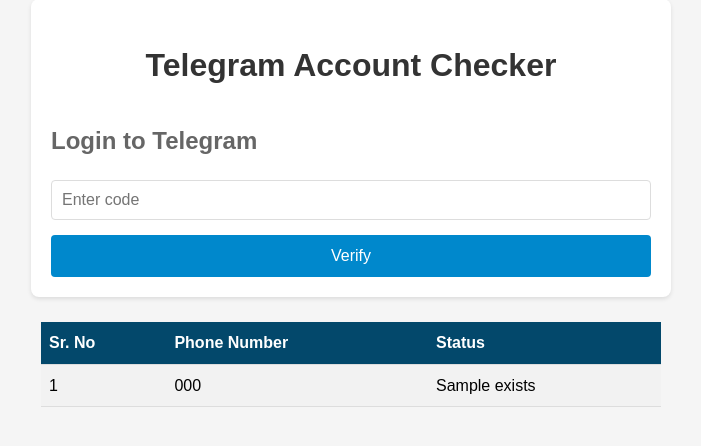
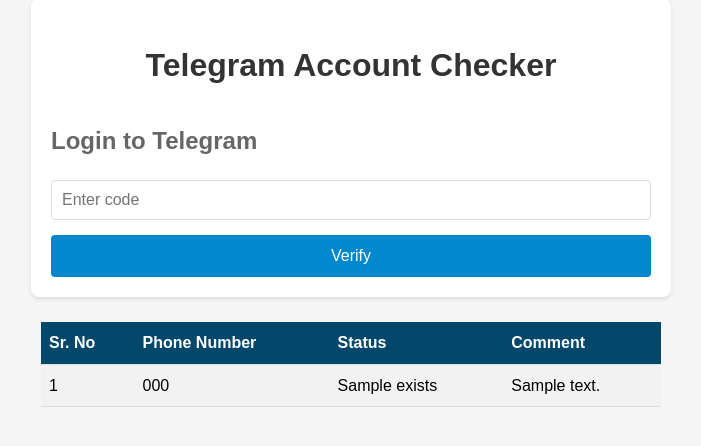
Before and after one commit to tabish-siraj/telegram-check-phone, a FastAPI app: template templates/index.html in a window 1280 px wide. Shown: the part 21-467 px from the top of the page, without its empty margins (289-990 px from the left). Run offline with FastAPI, Linux system fonts and the light colour scheme; the template is opened without the code that fills it: most values are stand-ins (such as "Sample title", 1, 10 or a date in 2020); parts of the project's set-up code (start-up, migrations or seed data) failed here and were passed over.

Commit message:
final fix

```diff
--- a/main.py
+++ b/main.py
@@ -126,20 +126,33 @@ async def check_account(request: Request, file: UploadFile = File(None)):
         logger.info(f"Importing {len(contacts)} contacts...")
 
         for i in range(0, len(contacts), 9):
+            batch =  contacts[i:i+9]
             await asyncio.sleep(1)
             try:
-                result = await client(ImportContactsRequest(contacts[i:i+9]))
+                result = await client(ImportContactsRequest(batch))
                 phones = [user.phone for user in result.users]
-                for contact in contacts[i:i+9]:
+                imported = [imports.client_id for imports in result.imported]
+                popular_invites = [pop.client_id for pop in result.popular_invites if pop.importers > 5]
+
+                for contact in batch:
                     if contact.phone.strip("+") in phones:
                         response.append({
                             "phone": contact.phone,
-                            "exists": True
+                            "exists": True,
+                            "comment": "Found"
+                        })
+                    elif contact.client_id not in imported and contact.client_id in popular_invites:
+
+                        response.append({
+                            "phone": contact.phone,
+                            "exists": False,
+                            "comment": "Not found or has privacy ON."
                         })
                     else:
                         response.append({
                             "phone": contact.phone,
-                            "exists": False
+                            "exists": False,
+                            "comment": "Not found"
                         })
                 # await client(DeleteContactsRequest(id=result.users))
                 await client(DeleteContactsRequest([user.id for user in result.users]))
--- a/templates/index.html
+++ b/templates/index.html
@@ -92,12 +92,14 @@
         <th>Sr. No</th>
         <th>Phone Number</th>
         <th>Status</th>
+        <th>Comment</th>
       </tr>
       {% for resp in response %}
       <tr>
         <td>{{ loop.index }}</td>
         <td>{{ resp.phone }}</td>
         <td>{{ resp.exists }}</td>
+        <td>{{ resp.comment }}</td>
       </tr>
       {% endfor %}
     </table>
```
Also changed, not shown: 1 other file.
